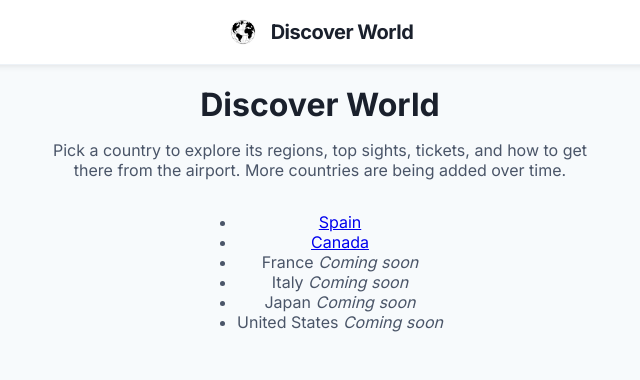
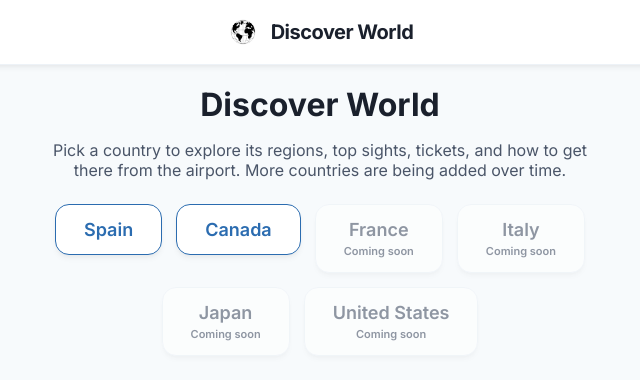
Before and after one commit to DraftRoman/Discover-Catalunya, a React (Vite) app: page / in a window 1280 px wide. Shown: the top 380 px of the page, without its empty margins (320-960 px from the left). Built offline with nearby package versions, Linux system fonts and the light colour scheme.

Commit message:
refacing index.css
refacing index.css

```diff
--- a/index.css
+++ b/index.css
@@ -352,33 +352,82 @@ header h1 {
     margin: 0;
 }
 
-.spain-map {
+.country-map {
     width: 100%;
     max-width: 560px;
     height: auto;
     margin: 16px 0;
 }
 
-.spain-map-region {
+.country-map-region {
     fill: var(--border);
     stroke: var(--card-bg);
     stroke-width: 1;
     transition: fill 0.2s;
 }
 
-.spain-map-region.is-available {
+.country-map-region.is-available {
     fill: var(--primary);
     cursor: pointer;
 }
 
-.spain-map-region.is-available:hover,
-.spain-map-region.is-available:focus-visible {
+.country-map-region.is-available:hover,
+.country-map-region.is-available:focus-visible {
     fill: var(--accent);
     outline: none;
 }
 
-.spain-map-region.is-soon {
+.country-map-region.is-soon {
     fill: var(--border);
+}
+
+.country-list {
+    list-style: none;
+    display: flex;
+    flex-wrap: wrap;
+    justify-content: center;
+    gap: 14px;
+    padding: 0;
+    margin: 8px 0;
+    max-width: 640px;
+}
+
+.country-card {
+    display: inline-block;
+    padding: 14px 28px;
+    border-radius: 14px;
+    font-size: 18px;
+    font-weight: 600;
+    text-decoration: none;
+    background-color: var(--card-bg);
+    border: 1px solid var(--border);
+    box-shadow: var(--shadow);
+    transition: transform 0.2s ease, box-shadow 0.2s ease;
+}
+
+.country-card.is-available {
+    color: var(--primary);
+    border-color: var(--primary);
+}
+
+.country-card.is-available:hover {
+    transform: translateY(-2px);
+    box-shadow: var(--shadow-hover);
+    background-color: var(--primary);
+    color: #fff;
+}
+
+.country-card.is-soon {
+    color: var(--text);
+    opacity: 0.6;
+    cursor: default;
+}
+
+.country-card.is-soon em {
+    display: block;
+    font-style: normal;
+    font-size: 11px;
+    margin-top: 4px;
 }
 
 .region-list {
```
